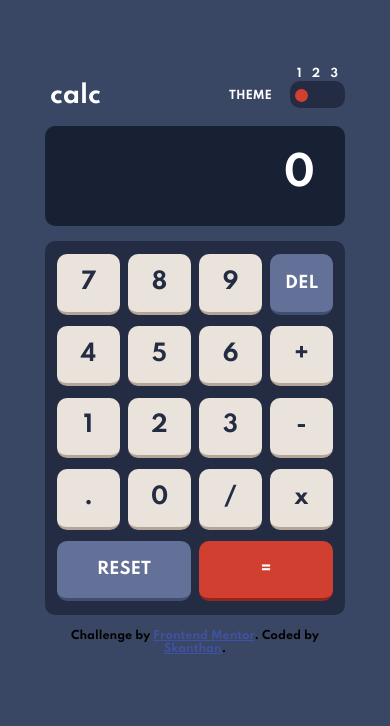
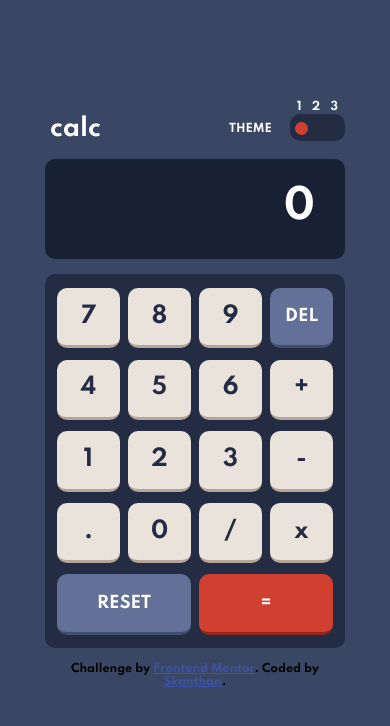
Before and after one commit to skanthanvijay/FrontendMentor-Calculator, a plain HTML site: page index.html in a window 390 px wide. Drawn offline with Linux system fonts and the light colour scheme.

Commit message:
Reoptimized mobile layout
nah actually that last one made it worse

```diff
--- a/CSS/styles.css
+++ b/CSS/styles.css
@@ -282,7 +282,7 @@ background-color: hsl(0, 0%, 90%);
 
   .calculator {
     width: 300px;
-    top: 38%;
+    top: 42%;
   }
 
   .calc-body-container {
```
